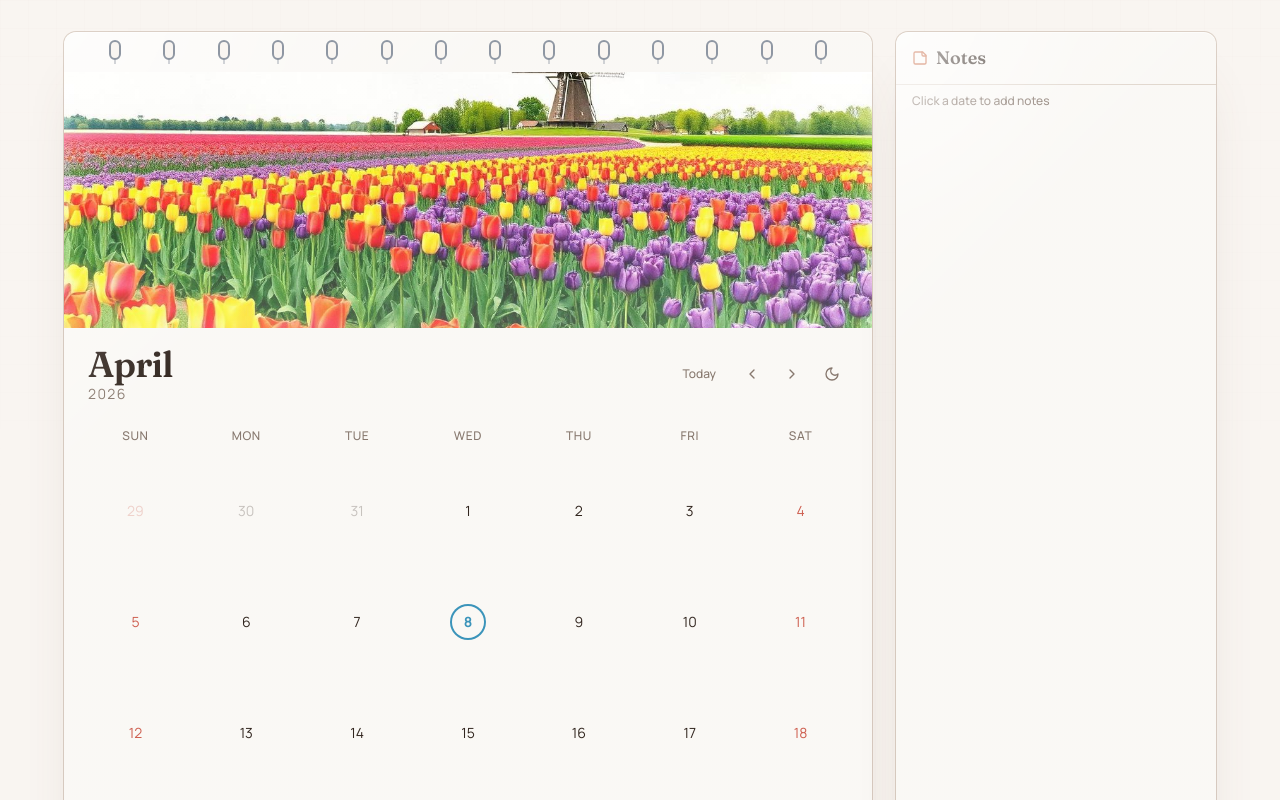
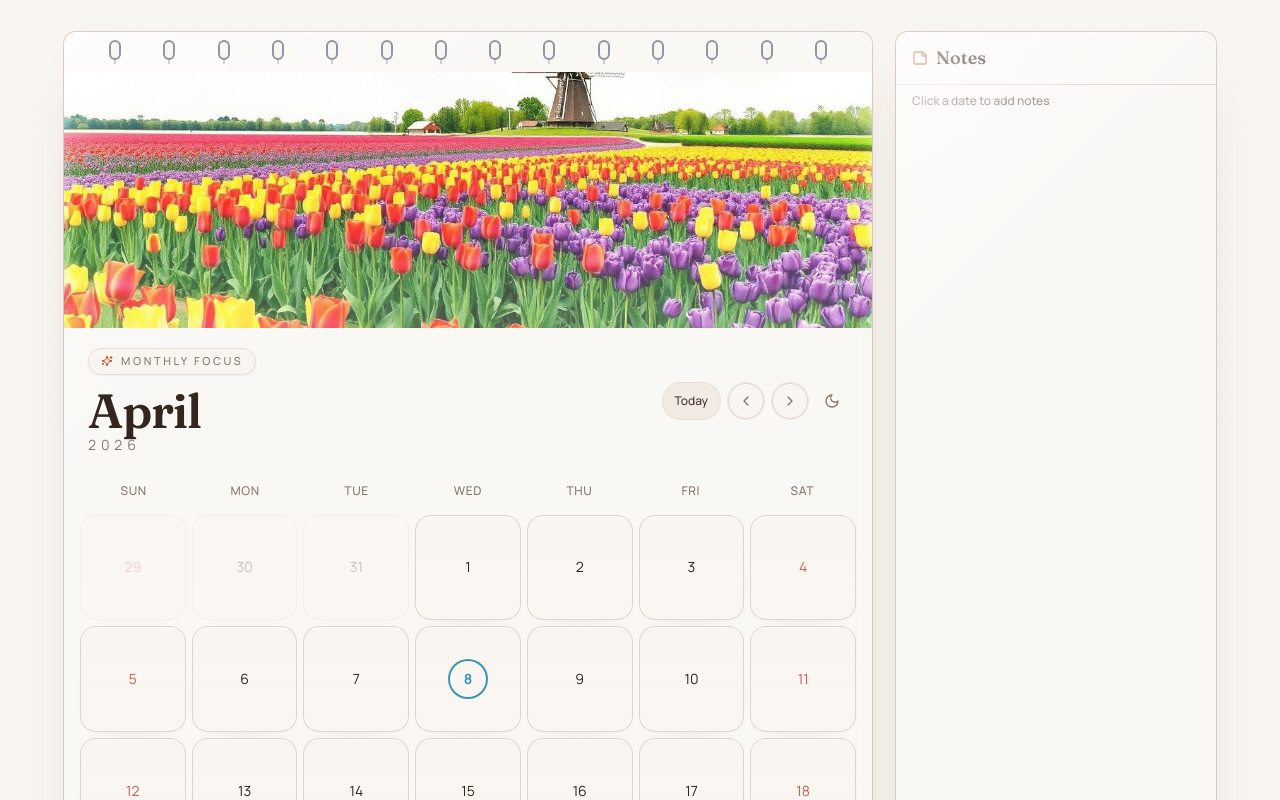
Before and after one commit to david-one8/Wall-Calendar, a React (Vite) app: page / in a window 1280 px wide. Shown: the top 800 px of the page. Built offline with nearby package versions, Linux system fonts and the light colour scheme; the HTML template or start-up script is replaced by a standard one.

Commit message:
feat: enhance CalendarGrid and CalendarHeader styles and structure

```diff
--- a/src/components/CalendarGrid.tsx
+++ b/src/components/CalendarGrid.tsx
@@ -34,9 +34,9 @@ const CalendarGrid = ({ days, range, notes, onDayClick, onDayHover, hoverDate, i
   };
 
   return (
-    <div className="px-2 sm:px-4 pb-4">
+    <div className="calendar-grid px-2 sm:px-4 pb-5">
       {/* Weekday headers */}
-      <div className="grid grid-cols-7 mb-1">
+      <div className="grid grid-cols-7 mb-2 gap-1">
         {WEEKDAYS.map((d) => (
           <div
             key={d}
@@ -48,7 +48,7 @@ const CalendarGrid = ({ days, range, notes, onDayClick, onDayHover, hoverDate, i
       </div>
 
       {/* Day cells */}
-      <div className="grid grid-cols-7">
+      <div className="grid grid-cols-7 gap-1 sm:gap-1.5">
         {days.map((day, i) => {
           const inRange = isInRange(day.date, previewRange);
           const start = isRangeStart(day.date, previewRange);
@@ -62,8 +62,8 @@ const CalendarGrid = ({ days, range, notes, onDayClick, onDayHover, hoverDate, i
               onClick={() => onDayClick(day.date)}
               onMouseEnter={() => onDayHover(day.date)}
               className={cn(
-                "relative aspect-square flex flex-col items-center justify-center text-xs sm:text-sm transition-all duration-150 cursor-pointer",
-                "hover:scale-105",
+                "calendar-day-card relative aspect-square flex flex-col items-center justify-center text-xs sm:text-sm transition-all duration-200 cursor-pointer",
+                "hover:-translate-y-0.5",
                 !day.isCurrentMonth && "opacity-25",
                 day.isCurrentMonth && "opacity-100",
                 // Range background
@@ -72,12 +72,17 @@ const CalendarGrid = ({ days, range, notes, onDayClick, onDayHover, hoverDate, i
                 end && "rounded-r-lg",
                 inRange && start && !end && "rounded-r-none",
                 inRange && end && !start && "rounded-l-none",
+                start && "calendar-range-start-cell",
+                end && "calendar-range-end-cell",
               )}
             >
               <span
                 className={cn(
-                  "relative z-10 w-7 h-7 sm:w-8 sm:h-8 flex items-center justify-center rounded-full transition-all duration-150",
-                  selected && "bg-primary text-primary-foreground font-semibold shadow-md",
+                  "relative z-10 w-8 h-8 sm:w-9 sm:h-9 flex items-center justify-center rounded-full transition-all duration-200",
+                  selected && "font-semibold shadow-md",
+                  start && "calendar-range-start-pill",
+                  end && "calendar-range-end-pill",
+                  selected && !start && !end && "bg-primary text-primary-foreground",
                   day.isToday && !selected && "ring-2 ring-calendar-today text-calendar-today font-bold",
                   day.isHoliday && !selected && !day.isToday && "text-calendar-holiday font-medium",
                   day.isWeekend && !selected && !day.isToday && !day.isHoliday && "text-calendar-weekend",
@@ -85,6 +90,16 @@ const CalendarGrid = ({ days, range, notes, onDayClick, onDayHover, hoverDate, i
               >
                 {format(day.date, "d")}
               </span>
+              {start && (
+                <span className="calendar-range-edge-label absolute top-1.5 left-1.5 sm:top-2 sm:left-2">
+                  Start
+                </span>
+              )}
+              {end && (
+                <span className="calendar-range-edge-label calendar-range-edge-label-end absolute top-1.5 right-1.5 sm:top-2 sm:right-2">
+                  End
+                </span>
+              )}
               {/* Note indicator dot */}
               {notePresent && day.isCurrentMonth && (
                 <span className="absolute bottom-0.5 sm:bottom-1 w-1 h-1 rounded-full bg-primary/60" />
--- a/src/components/CalendarHeader.tsx
+++ b/src/components/CalendarHeader.tsx
@@ -1,4 +1,4 @@
-import { ChevronLeft, ChevronRight } from "lucide-react";
+import { ChevronLeft, ChevronRight, Sparkles } from "lucide-react";
 import { format } from "date-fns";
 import { Button } from "@/components/ui/button";
 import ThemeToggle from "./ThemeToggle";
@@ -13,28 +13,32 @@ interface CalendarHeaderProps {
 
 const CalendarHeader = ({ currentMonth, onPrev, onNext, onToday, isFlipping }: CalendarHeaderProps) => {
   return (
-    <div className="flex items-center justify-between px-4 py-3 sm:px-6 sm:py-4">
-      <div className={`${isFlipping ? 'animate-page-flip' : ''}`}>
-        <h2 className="font-display text-2xl sm:text-3xl lg:text-4xl font-semibold tracking-tight text-foreground">
+    <div className="calendar-header flex items-center justify-between px-4 py-4 sm:px-6 sm:py-5">
+      <div className={`${isFlipping ? "animate-page-flip" : ""}`}>
+        <div className="mb-3 inline-flex items-center gap-2 rounded-full border border-border/70 bg-background/80 px-3 py-1 text-[11px] font-medium uppercase tracking-[0.24em] text-muted-foreground shadow-sm">
+          <Sparkles className="h-3 w-3 text-primary" />
+          Monthly focus
+        </div>
+        <h2 className="font-display text-3xl sm:text-4xl lg:text-5xl font-semibold tracking-tight text-foreground">
           {format(currentMonth, "MMMM")}
         </h2>
-        <p className="text-sm text-muted-foreground font-light tracking-widest uppercase">
+        <p className="text-sm text-muted-foreground font-light tracking-[0.35em] uppercase">
           {format(currentMonth, "yyyy")}
         </p>
       </div>
-      <div className="flex items-center gap-1 sm:gap-2">
+      <div className="flex items-center gap-1.5 sm:gap-2">
         <Button
-          variant="ghost"
+          variant="secondary"
           size="sm"
           onClick={onToday}
-          className="text-xs text-muted-foreground hover:text-foreground hidden sm:inline-flex"
+          className="calendar-action-btn text-xs hidden sm:inline-flex"
         >
           Today
         </Button>
-        <Button variant="ghost" size="icon" onClick={onPrev} className="h-8 w-8 text-muted-foreground hover:text-foreground">
+        <Button variant="ghost" size="icon" onClick={onPrev} className="calendar-icon-btn h-9 w-9">
           <ChevronLeft className="h-4 w-4" />
         </Button>
-        <Button variant="ghost" size="icon" onClick={onNext} className="h-8 w-8 text-muted-foreground hover:text-foreground">
+        <Button variant="ghost" size="icon" onClick={onNext} className="calendar-icon-btn h-9 w-9">
           <ChevronRight className="h-4 w-4" />
         </Button>
         <ThemeToggle />
```
